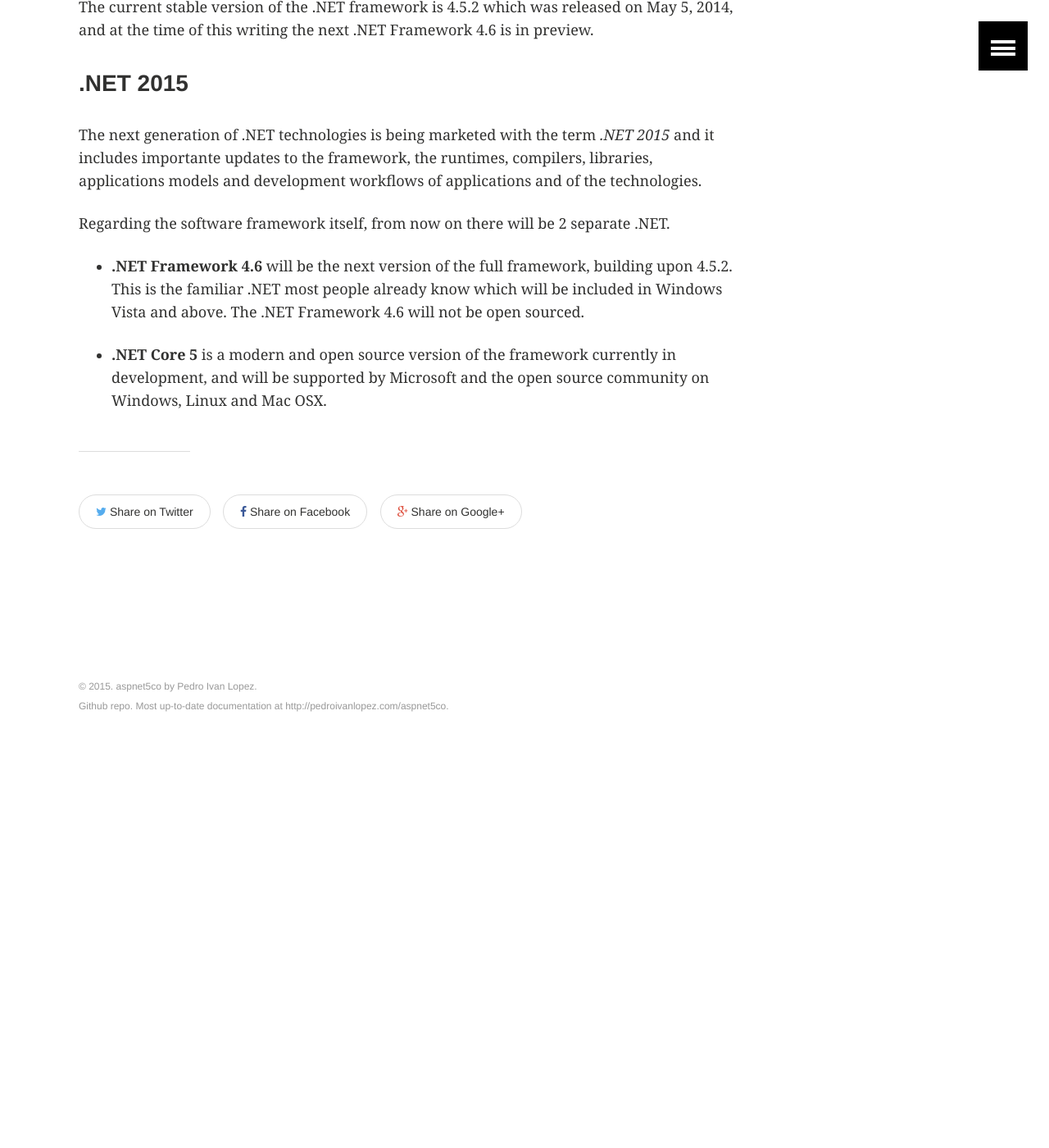
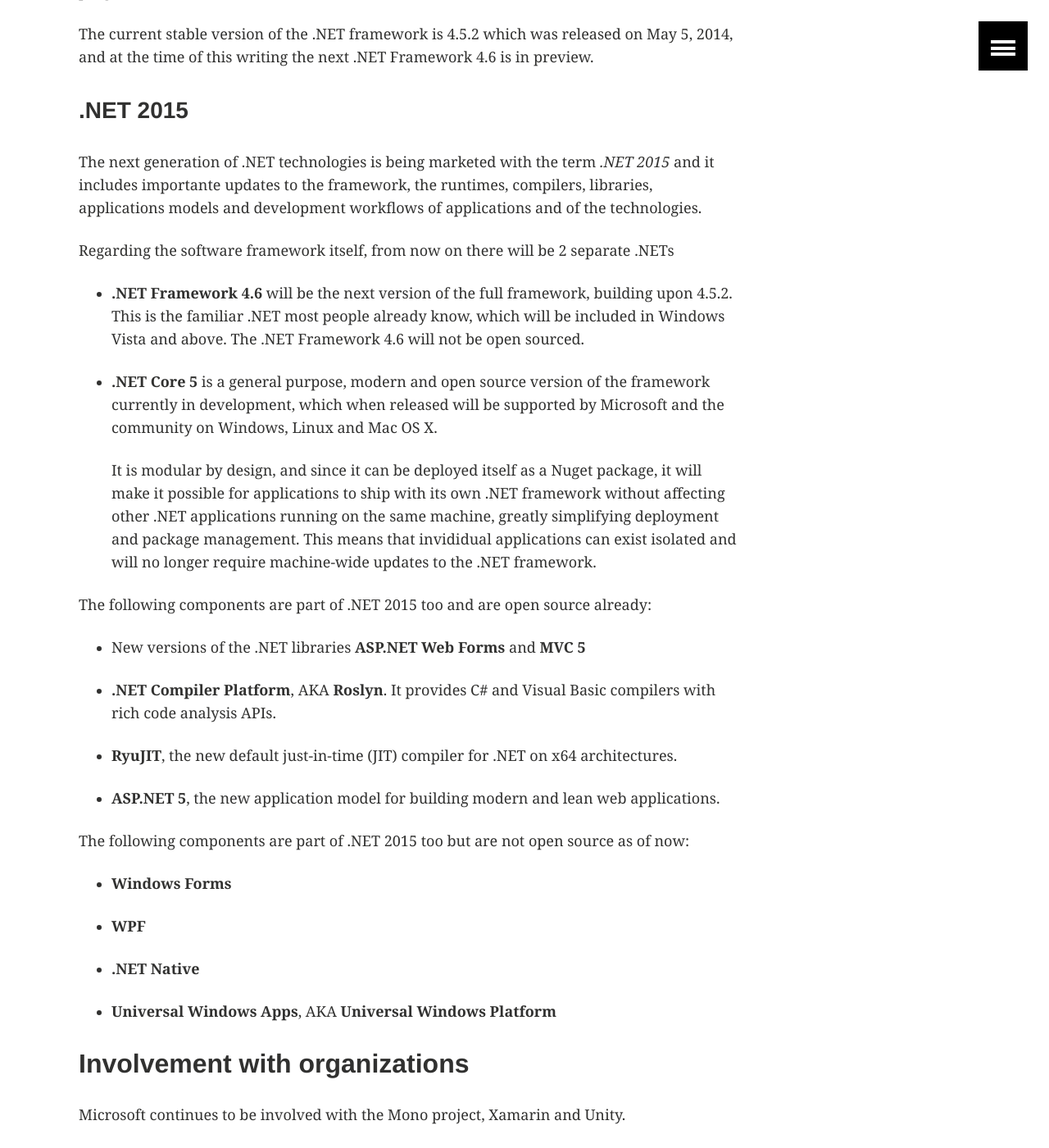
Before and after one commit to lopezpdvn/aspnet5co, a Jekyll site: the page built from pages/other.md, in a window 1280 px wide and 1400 px high, scrolled down 1020 px. Shown: the whole window at 82% size. Built offline with Jekyll 4.4.1, drawn with Linux system fonts in a browser that asks for light colours; before the commit the page ends 1967 px from its top, so only the background shows below that; some of the changed text lies outside the part shown.

Commit message:
Completed section .NET 2015

```diff
--- a/pages/other.md
+++ b/pages/other.md
@@ -10,11 +10,11 @@ permalink: /other/
 
 ## The .NET Framework and its future
 
-.NET is a software framework originally released by Microsoft for the
-development of programs in environments such as desktops, servers, mobile
-devices such as phones and tablets and constrained embedded systems. This means
-that the .NET framework can be used to create cross-platform native and web
-applications. It was originally released in the year 2000.
+.NET is a general purpose software framework originally released by Microsoft
+for the development of programs in environments such as desktops, servers,
+mobile devices such as phones and tablets and constrained embedded systems.
+This means that the .NET framework can be used to create cross-platform native
+and web applications. It was originally released in the year 2000.
 
 The .NET framework consists of a large class library called *Framewok Class
 Library* (*FCL*) and provides language interoperability across several
@@ -39,13 +39,48 @@ compilers, libraries, applications models and development workflows of
 applications and of the technologies.
 
 Regarding the software framework itself, from now on there will be 2 separate
-.NET.
+.NETs
 
 * **.NET Framework 4.6** will be the next version of the full framework,
-  building upon 4.5.2. This is the familiar .NET most people already know which
-  will be included in Windows Vista and above. The .NET Framework 4.6 will not
-  be open sourced.
+  building upon 4.5.2. This is the familiar .NET most people already know,
+  which will be included in Windows Vista and above. The .NET Framework 4.6
+  will not be open sourced.
 
-* **.NET Core 5** is a modern and open source version of the framework
-  currently in development, and will be supported by Microsoft and the
-  open source community on Windows, Linux and Mac OSX.
+* **.NET Core 5** is a general purpose, modern and open source version of the
+  framework currently in development, which when released will be supported by
+  Microsoft and the community on Windows, Linux and Mac OS X.
+
+  It is modular by design, and since it can be deployed itself as a Nuget
+  package, it will make it possible for applications to ship with its own .NET
+  framework without affecting other .NET applications running on the same
+  machine, greatly simplifying deployment and package management. This means
+  that invididual applications can exist isolated and will no longer require
+  machine-wide updates to the .NET framework.
+
+The following components are part of .NET 2015 too and are open source already:
+
+* New versions of the .NET libraries **ASP.NET Web Forms** and **MVC 5**
+
+* **.NET Compiler Platform**, AKA **Roslyn**. It provides C# and Visual Basic
+  compilers with rich code analysis APIs.
+
+* **RyuJIT**, the new default just-in-time (JIT) compiler for .NET on x64
+  architectures.
+
+* **ASP.NET 5**, the new application model for building modern and lean web
+  applications.
+
+The following components are part of .NET 2015 too but are not open source as
+of now:
+
+* **Windows Forms**
+
+* **WPF**
+
+* **.NET Native**
+
+* **Universal Windows Apps**, AKA **Universal Windows Platform**
+
+## Involvement with organizations
+
+Microsoft continues to be involved with the Mono project, Xamarin and Unity.
```
Also changed, not shown: pages/references.md (+3 -0 lines).
